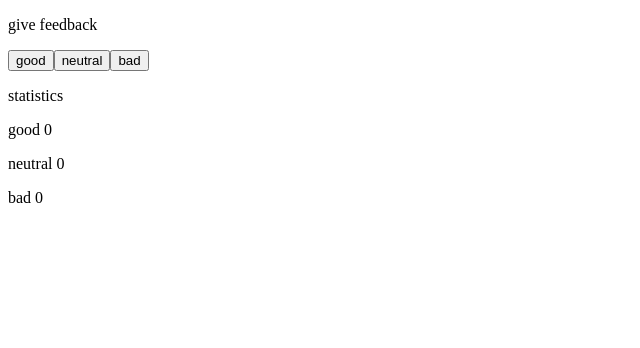
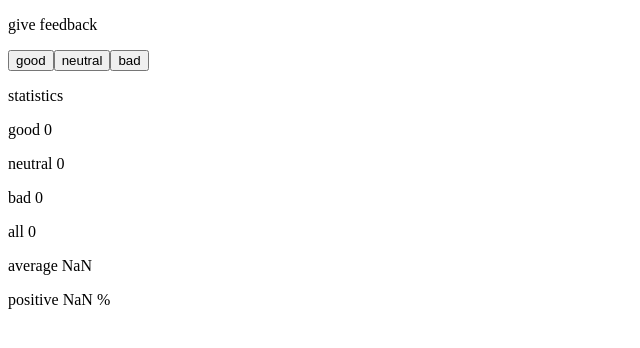
Before and after one commit to hishamn2/full-stack-open, a React (Vite) app in the folder part1/unicafe/: page / in a window 1280 px wide. Shown: the top 348 px of the page, without its empty margins (0-640 px from the left). Built offline with nearby package versions, Linux system fonts and the light colour scheme.

Commit message:
1.7 complete

```diff
--- a/part1/unicafe/src/App.jsx
+++ b/part1/unicafe/src/App.jsx
@@ -16,6 +16,9 @@ const App = () => {
       <Display text={"good " + good}  />
       <Display text={"neutral " + neutral}  />
       <Display text={"bad " + bad}  />
+      <Display text={"all " + (good + neutral + bad)}  />
+      <Display text={"average " + (good - bad) / (good + neutral + bad)}  />
+      <Display text={"positive " + (good / (good + neutral + bad) * 100) + " %"}  />
     </div>
   )
 }
```
